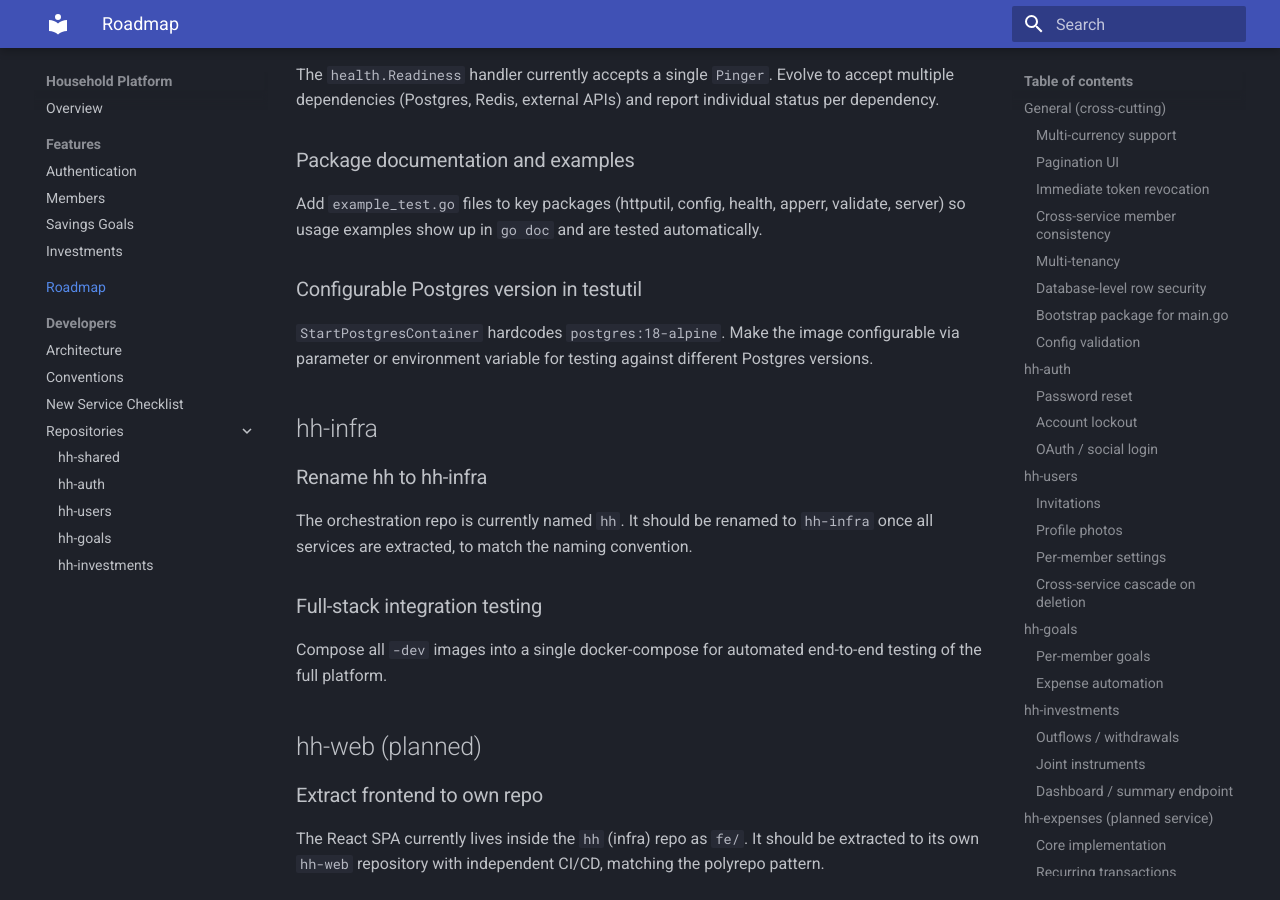
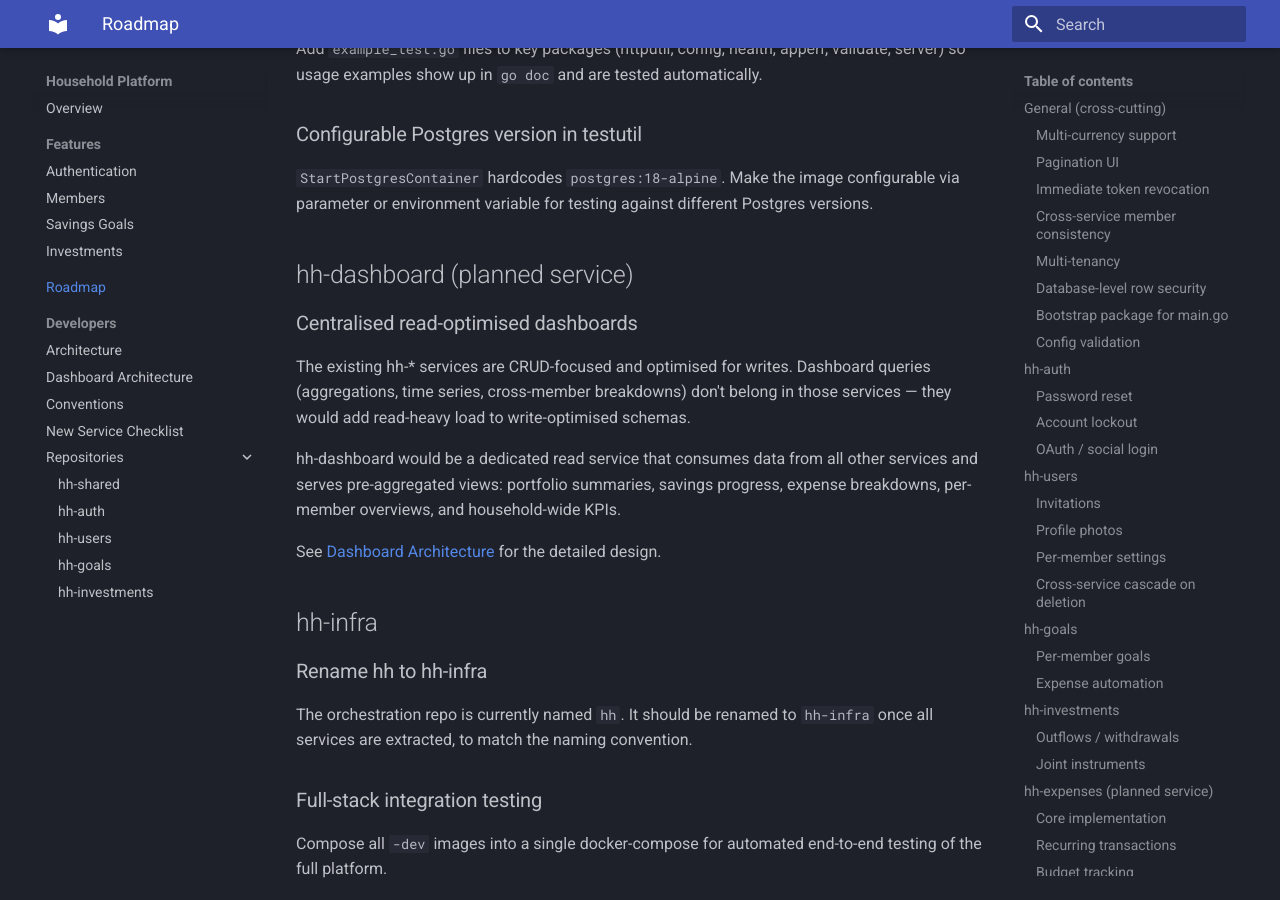
Before and after one commit to tiagorocha94/hh-docs, an MkDocs documentation site: the page built from docs/roadmap.md, in a window 1280 px wide and 900 px high, scrolled down 3529 px. Built offline with MkDocs 1.6.1 and Material for MkDocs 9.7.7, drawn with Linux system fonts in a browser that asks for light colours; some of the changed text lies outside the part shown.

Commit message:
Add dashboard architecture, fix repo pages, update roadmap
- Roadmap: removed dashboard/summary from hh-investments, added
  hh-dashboard as a planned service with link to design doc
- Dashboard Architecture: new page describing the event-driven,
  read-optimised dashboard service (NATS, projections, data flow)
- hh-auth repo: added schema table (users, refresh_tokens)
- hh-users repo: removed created_at/updated_at from schema
- mkdocs.yml: added Dashboard Architecture to Developers nav

````diff
--- /dev/null
+++ b/docs/dashboard-architecture.md
@@ -0,0 +1,78 @@
+# Dashboard Architecture
+
+Design notes for the planned hh-dashboard service.
+
+## Problem
+
+The existing services (hh-goals, hh-investments, hh-expenses) are CRUD-focused.
+Their schemas are optimised for transactional writes — normalised tables, per-entity
+queries, single-service scope. Dashboard queries require the opposite: aggregations
+across entities, time-series rollups, cross-service joins, and per-member breakdowns.
+
+Running these read-heavy queries against the write-optimised databases would:
+
+- Add load to services that should stay fast for CRUD operations
+- Require each service to implement its own summary/aggregation logic
+- Make cross-service views (e.g. "Alice's total net worth") impossible without
+  the frontend stitching data from multiple APIs
+
+## Approach
+
+A dedicated hh-dashboard service that:
+
+1. Consumes events from CRUD services (via a message broker like NATS)
+2. Stores denormalised, read-optimised projections in its own database
+3. Serves pre-aggregated dashboard endpoints to the frontend
+
+```mermaid
+graph LR
+    GOALS[hh-goals] -->|events| NATS[NATS]
+    INV[hh-investments] -->|events| NATS
+    EXP[hh-expenses] -->|events| NATS
+    NATS -->|subscribe| DASH[hh-dashboard]
+    DASH --> DB[(hh_dashboard)]
+    WEB[hh-web] -->|read| DASH
+
+    style NATS fill:#8b5cf6,color:#fff
+    style DASH fill:#6366f1,color:#fff
+```
+
+## Data Flow
+
+CRUD services publish domain events when data changes:
+
+- `goal.created`, `goal.updated`, `movement.recorded`, `allocation.created`
+- `instrument.created`, `contribution.recorded`, `valuation.recorded`
+- `transaction.created`, `category.updated`
+
+hh-dashboard subscribes to these events and updates its projections. The
+projections are denormalised views optimised for the specific dashboard
+queries the frontend needs.
+
+## Projections
+
+Examples of what hh-dashboard would materialise:
+
+| Projection | Source | Use case |
+|---|---|---|
+| Portfolio summary | hh-investments events | Total invested, portfolio value, % change, by-type/by-entity breakdowns |
+| Savings progress | hh-goals events | Per-goal progress, planned vs actual, household savings rate |
+| Expense breakdown | hh-expenses events | Monthly spending by category, trends, budget vs actual |
+| Member overview | All services | Per-member net worth, savings, investments, expenses |
+| Household KPIs | All services | Total household net worth, monthly cash flow, savings rate |
+
+## Benefits
+
+- CRUD services stay simple and fast — no aggregation logic
+- Dashboard queries are cheap reads against pre-computed data
+- Cross-service views become possible without frontend stitching
+- Event-driven: dashboards update automatically when data changes
+- Can be rebuilt from scratch by replaying events
+
+## Open Questions
+
+- NATS vs other brokers (Kafka, Redis Streams) — NATS is lightweight and fits the scale
+- Event schema versioning — how to handle schema evolution
+- Replay strategy — full rebuild vs incremental catch-up
+- Latency tolerance — how stale can dashboard data be? (seconds is likely fine)
+- Whether to start with polling (simpler) and migrate to events later
--- a/docs/roadmap.md
+++ b/docs/roadmap.md
@@ -91,11 +91,6 @@ calculation.
 ### Joint instruments
 Allow multiple member_ids per instrument for shared investment accounts.
 
-### Dashboard / summary endpoint
-A pre-aggregated portfolio summary endpoint (total invested, portfolio value,
-breakdowns by type/entity/member, time series). Was removed during migration
-to keep the service CRUD-only; can be re-added when the frontend needs it.
-
 ## hh-expenses (planned service)
 
 ### Core implementation
@@ -126,6 +121,19 @@ tested automatically.
 configurable via parameter or environment variable for testing against
 different Postgres versions.
 
+## hh-dashboard (planned service)
+
+### Centralised read-optimised dashboards
+The existing hh-* services are CRUD-focused and optimised for writes. Dashboard
+queries (aggregations, time series, cross-member breakdowns) don't belong in
+those services — they would add read-heavy load to write-optimised schemas.
+
+hh-dashboard would be a dedicated read service that consumes data from all
+other services and serves pre-aggregated views: portfolio summaries, savings
+progress, expense breakdowns, per-member overviews, and household-wide KPIs.
+
+See [Dashboard Architecture](dashboard-architecture.md) for the detailed design.
+
 ## hh-infra
 
 ### Rename hh to hh-infra
--- a/mkdocs.yml
+++ b/mkdocs.yml
@@ -24,6 +24,7 @@ nav:
   - Roadmap: roadmap.md
   - Developers:
     - Architecture: architecture.md
+    - Dashboard Architecture: dashboard-architecture.md
     - Conventions: conventions.md
     - New Service Checklist: new-service-checklist.md
     - Repositories:
````
Also changed, not shown: docs/repositories/hh-auth.md (+7 -0 lines), docs/repositories/hh-users.md (+1 -1 lines).
